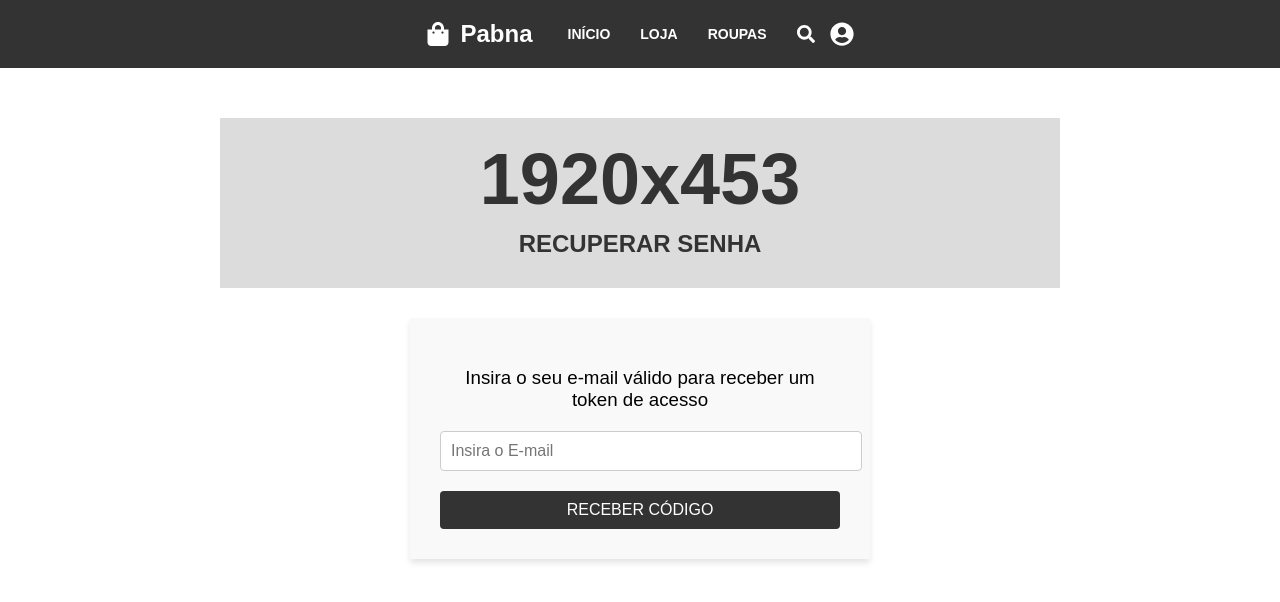
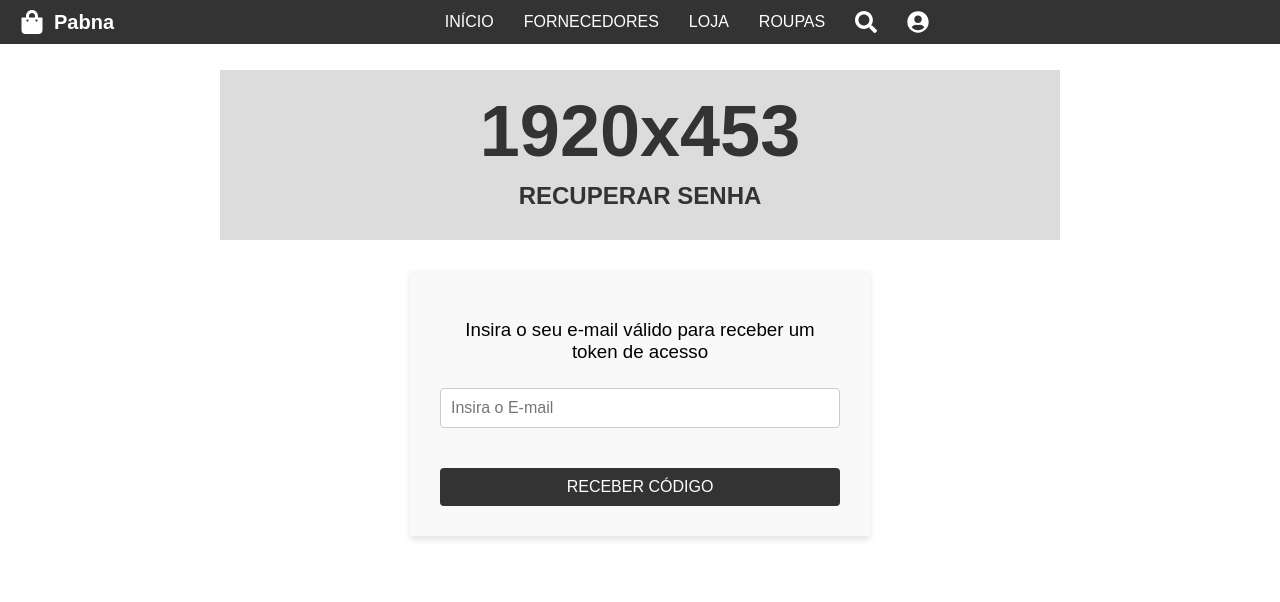
Before and after one commit to IvandersonDev/E-commerce-roupas, a React (Create React App) app in the folder e-commerce-roupas/: page /recuperar-senha in a window 1280 px wide. Shown: the top 602 px of the page. Built offline with nearby package versions, Linux system fonts and the light colour scheme.

Commit message:
Tela addProdutos completa

```diff
--- a/e-commerce-roupas/src/App.js
+++ b/e-commerce-roupas/src/App.js
@@ -4,7 +4,6 @@ import Login from "./components/Login";
 import RecuperarSenha from "./components/RecuperarSenha";
 import Registro from "./components/Registro";
 import CadastroProduto from "./pages/CadastroProduto";  // Importação corrigida
-import Menu from "./components/Menu";  // Importação do componente de Menu
 
 function App() {
   return (
--- a/e-commerce-roupas/src/components/Menu.js
+++ b/e-commerce-roupas/src/components/Menu.js
@@ -12,8 +12,10 @@ function Menu() {
       </div>
       <nav className="menu-nav">
         <Link to="/" className="menu-link">INÍCIO</Link>
+        <a href="#fornecedores" className="menu-link">FORNECEDORES</a>
         <a href="#loja" className="menu-link">LOJA</a>
         <a href="#roupas" className="menu-link">ROUPAS</a>
+
         <FaSearch className="menu-search" />
         <FaUserCircle className="menu-user" />
       </nav>
--- a/e-commerce-roupas/src/css/Menu.css
+++ b/e-commerce-roupas/src/css/Menu.css
@@ -1,16 +1,24 @@
+/* menu.css */
+
+/* Container do cabeçalho */
 .menu-header {
+  display: flex;
+  justify-content: space-between;
+  align-items: center;
   background-color: #333;
-    color: #fff;
   padding: 10px 20px;
-    display: flex;
-    justify-content: center;
-    align-items: center;
+  width: 100%;
+  box-sizing: border-box;
+  position: fixed;
+  top: 0;
+  left: 0;
+  z-index: 1000;
 }
 
 .menu-logo {
   display: flex;
   align-items: center;
-    margin-right: 20px;
+  color: white;
 }
 
 .menu-icon {
@@ -19,31 +27,40 @@
 }
 
 .menu-title {
-    font-size: 24px;
+  font-size: 20px;
   font-weight: bold;
 }
 
+/* Alterações para centralizar os links */
 .menu-nav {
   display: flex;
   align-items: center;
+  justify-content: center; /* Centraliza os itens de navegação */
+  gap: 30px;  /* Ajuste para aumentar o espaçamento entre os itens */
+  width: 100%;
 }
 
 .menu-link {
-    color: #fff;
+  color: white;
   text-decoration: none;
-    margin: 0 15px;
-    font-size: 14px;
-    font-weight: bold;
+  font-size: 16px;
 }
 
-  .menu-search {
-    font-size: 18px;
-    margin-left: 15px;
+.menu-link:hover {
+  color: #f39c12; /* Cor de destaque ao passar o mouse */
+}
+
+.menu-search, .menu-user {
+  font-size: 22px;
+  color: white;
   cursor: pointer;
 }
 
-  .menu-user {
-    font-size: 24px;
-    margin-left: 15px;
-    cursor: pointer;
+.menu-search:hover, .menu-user:hover {
+  color: #f39c12;
 }
+
+/* Adicionar um novo link chamado 'Fornecedores' */
+.menu-nav .menu-link.fornecedores {
+  font-weight: bold; /* Deixa o link mais destacado */
+}
--- /dev/null
+++ b/e-commerce-roupas/src/css/cadastroProdutos.css
@@ -0,0 +1,57 @@
+/* CadastroProduto.css */
+
+/* Contêiner do formulário */
+.form-container {
+    display: flex;
+    flex-direction: column;
+    align-items: center;
+    padding-top: 20px; /* Espaçamento do topo */
+  }
+
+  .form {
+    display: flex;
+    flex-wrap: wrap;  /* Permite que os itens se quebrem para a próxima linha se necessário */
+    justify-content: space-between; /* Espalha os elementos */
+    width: 100%;
+    max-width: 1200px;  /* Tamanho máximo do formulário */
+  }
+
+  .left-section, .right-section {
+    width: 48%;  /* Definindo largura de cada seção */
+    display: flex;
+    flex-direction: column; /* Coloca os itens um embaixo do outro */
+    gap: 20px;  /* Espaçamento entre os campos dentro de cada seção */
+  }
+
+  .right-section {
+    align-items: flex-end; /* Alinha os campos da direita ao lado direito */
+  }
+
+  button {
+    align-self: center; /* Centraliza o botão no meio do formulário */
+    margin-top: 20px;
+  }
+
+  h2 {
+    text-align: center;
+    font-size: 28px;
+    font-weight: bold;
+    color: #333;
+    margin-top: 100px;
+  }
+
+  /* Adicionando um pouco de espaçamento para inputs */
+  input, select, textarea {
+    width: 100%;
+    padding: 10px;
+    margin: 5px 0;
+    border: 1px solid #ccc;
+    border-radius: 5px;
+    box-sizing: border-box;
+  }
+
+  .image-preview {
+    max-width: 150px;
+    margin-top: 10px;
+    border: 1px solid #ccc;
+  }
--- a/e-commerce-roupas/src/pages/CadastroProduto.js
+++ b/e-commerce-roupas/src/pages/CadastroProduto.js
@@ -1,6 +1,8 @@
+
 import React, { useState } from 'react';
 import Input from '../components/Input';  // Componente genérico de Input
-import '../css/CadastroProduto.css';  // Corrigido para o caminho correto
+import '../css/cadastroProdutos.css';  // Corrigido para o caminho correto
+import Menu from '../components/Menu';  // Importando o Menu aqui
 
 const CadastroProduto = () => {
   const [nome, setNome] = useState('');
@@ -52,6 +54,9 @@ const CadastroProduto = () => {
 
   return (
     <div className="form-container">
+      {/* Menu será exibido apenas nessa página */}
+      <Menu />
+
       <h2>Cadastro de Produto</h2>
 
       {mensagem && <div className="success-message">{mensagem}</div>}
```
Lines whose indentation alone changed are shown as unchanged.
